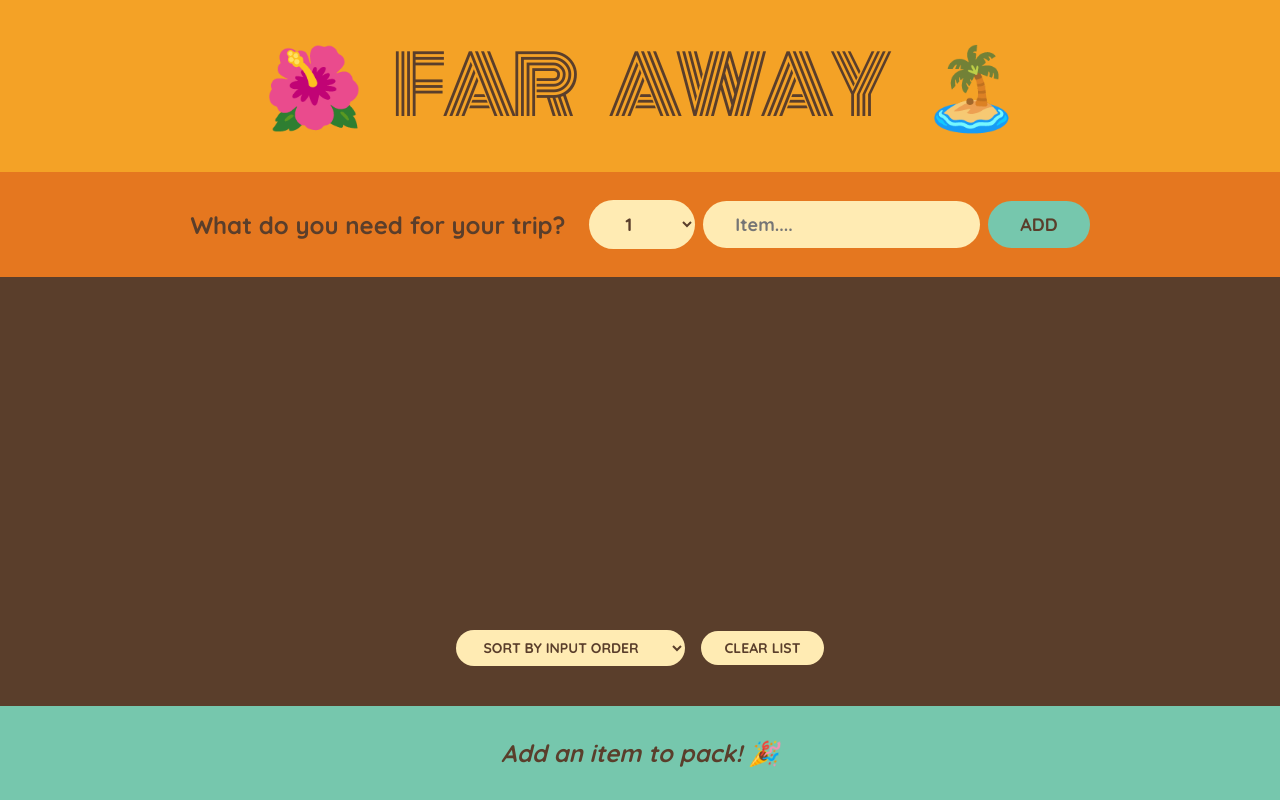
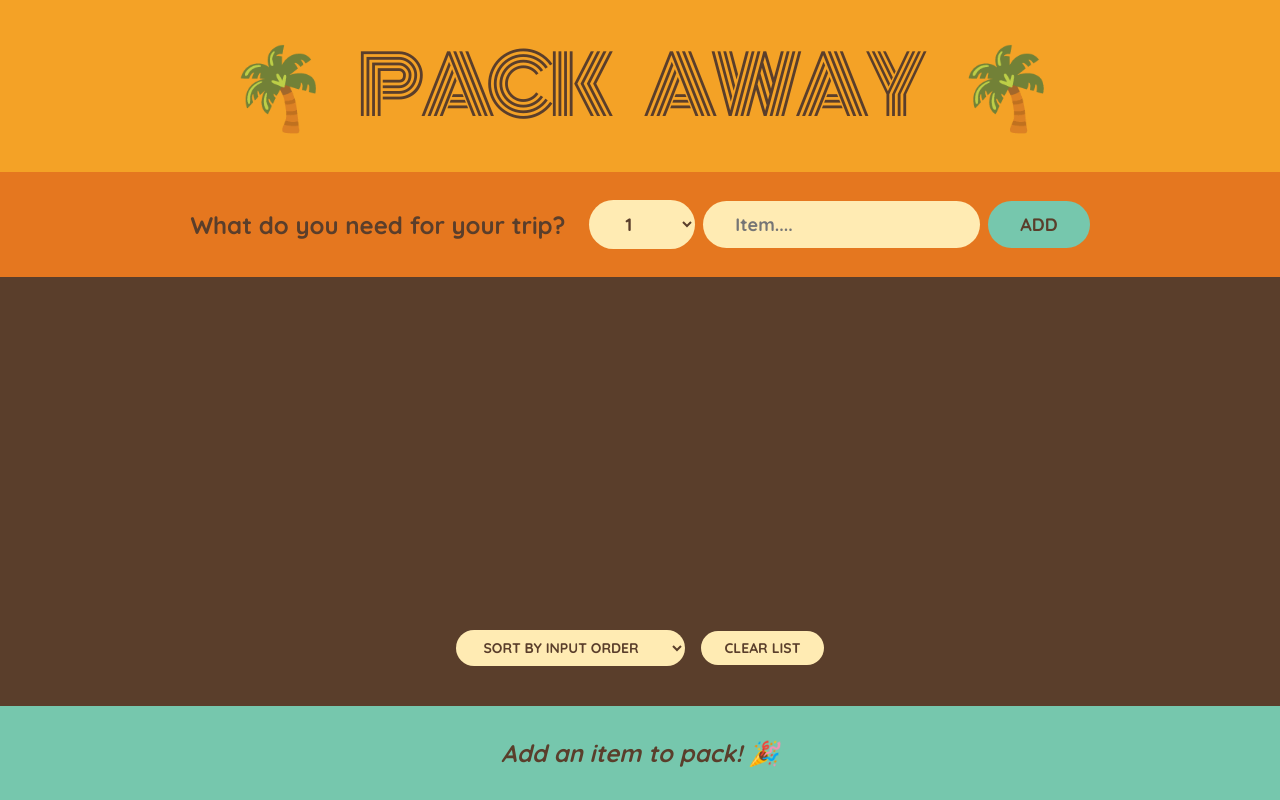
Before and after one commit to thelvp/react-travel-list, a React (Create React App) app: page / in a window 1280 px wide. Built offline with nearby package versions, Linux system fonts and the light colour scheme.

Commit message:
New components folder

```diff
--- a/src/Logo.js
+++ /dev/null
@@ -1,3 +0,0 @@
-export default function Logo() {
-  return <h1>🌺 Far Away 🏝️</h1>;
-}
--- /dev/null
+++ b/src/components/Logo.js
@@ -0,0 +1,3 @@
+export default function Logo() {
+  return <h1>🌴 Pack away 🌴</h1>;
+}
--- a/src/index.js
+++ b/src/index.js
@@ -1,6 +1,6 @@
 import React from 'react';
 import ReactDOM from 'react-dom/client';
-import App from './App';
+import App from './components/App';
 import './index.css';
 
 const root = ReactDOM.createRoot(document.getElementById('root'));
```
Also changed, not shown: src/components/App.js (renamed from src/App.js), src/components/Form.js (renamed from src/Form.js), src/components/Item.js (renamed from src/Item.js), src/components/PackingList.js (renamed from src/PackingList.js), src/components/Stats.js (renamed from src/Stats.js).
